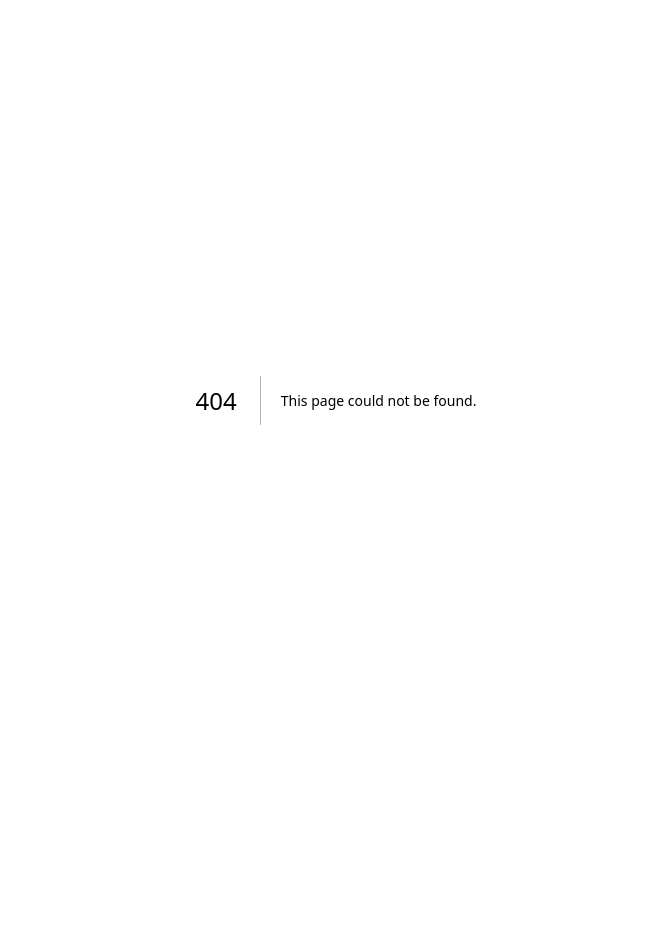
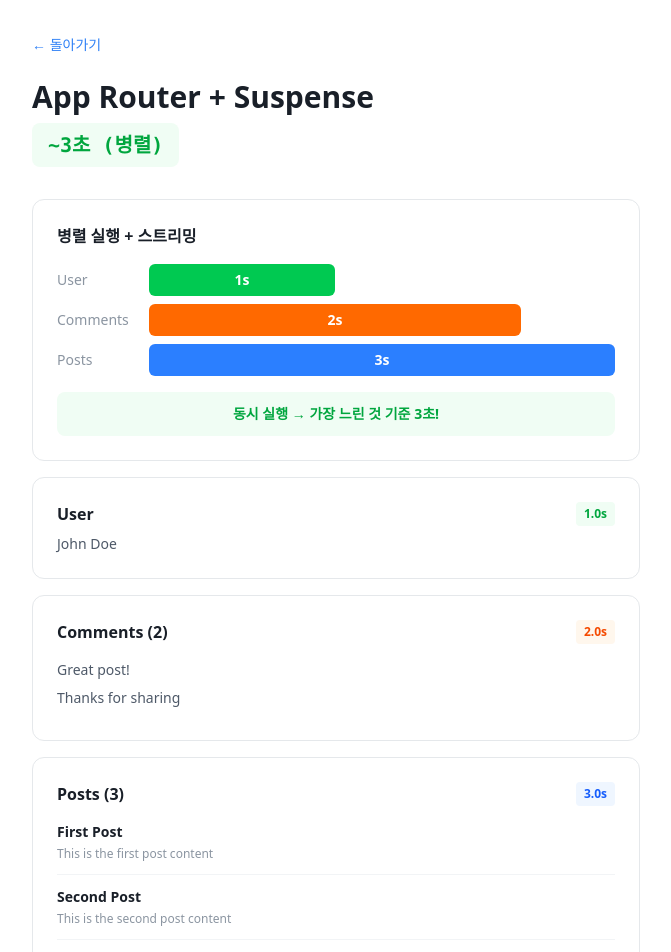
Before and after one commit to ho8ae/NEXTJS-SSR-COMPARISON, a Next.js app: page /app-router-suspense in a window 1280 px wide. Before the commit this address had no page. Shown: the top 952 px of the page, without its empty margins (304-975 px from the left). Before the commit the page ends 800 px from the top, so only its background shows below. Built offline with nearby package versions, Linux system fonts and the light colour scheme.

Commit message:
AppRouterSuspense 컴포넌트 추가 및 사용자, 게시물, 댓글 섹션 구현

```diff
--- /dev/null
+++ b/app/app-router-suspense/page.tsx
@@ -0,0 +1,147 @@
+// app/app-router-suspense/page.tsx
+import { Suspense } from 'react';
+import { fetchPosts, fetchComments, fetchUser } from '@/lib/api';
+import Link from 'next/link';
+
+async function UserSection() {
+  const user = await fetchUser();
+
+  return (
+    <div className="bg-white border border-[#E5E8EB] rounded-xl p-6">
+      <div className="flex justify-between items-center mb-2">
+        <div className="text-base font-semibold text-[#191F28]">User</div>
+        <div className="text-xs text-green-600 bg-green-50 px-2 py-1 rounded font-semibold">
+          {(user.loadTime / 1000).toFixed(1)}s
+        </div>
+      </div>
+      <div className="text-sm text-[#4E5968]">{user.name}</div>
+    </div>
+  );
+}
+
+async function PostsSection() {
+  const posts = await fetchPosts();
+
+  return (
+    <div className="bg-white border border-[#E5E8EB] rounded-xl p-6">
+      <div className="flex justify-between items-center mb-4">
+        <div className="text-base font-semibold text-[#191F28]">
+          Posts ({posts.length})
+        </div>
+        <div className="text-xs text-blue-600 bg-blue-50 px-2 py-1 rounded font-semibold">
+          {(posts[0]?.loadTime / 1000).toFixed(1)}s
+        </div>
+      </div>
+      {posts.map((post) => (
+        <div key={post.id} className="mb-3 pb-3 border-b border-[#F2F4F6]">
+          <div className="text-sm font-semibold mb-1 text-[#191F28]">
+            {post.title}
+          </div>
+          <div className="text-xs text-[#8B95A1]">{post.body}</div>
+        </div>
+      ))}
+    </div>
+  );
+}
+
+async function CommentsSection() {
+  const comments = await fetchComments();
+
+  return (
+    <div className="bg-white border border-[#E5E8EB] rounded-xl p-6">
+      <div className="flex justify-between items-center mb-4">
+        <div className="text-base font-semibold text-[#191F28]">
+          Comments ({comments.length})
+        </div>
+        <div className="text-xs text-orange-600 bg-orange-50 px-2 py-1 rounded font-semibold">
+          {(comments[0]?.loadTime / 1000).toFixed(1)}s
+        </div>
+      </div>
+      {comments.map((comment) => (
+        <div key={comment.id} className="mb-2 text-sm text-[#4E5968]">
+          {comment.text}
+        </div>
+      ))}
+    </div>
+  );
+}
+
+function LoadingSkeleton({ label }: { label: string }) {
+  return (
+    <div className="bg-white border border-[#E5E8EB] rounded-xl p-6">
+      <div className="text-base font-semibold text-[#8B95A1] mb-4">{label}</div>
+      <div className="h-10 bg-gradient-to-r from-[#F2F4F6] via-[#E5E8EB] to-[#F2F4F6] bg-[length:200%_100%] rounded-lg" />
+    </div>
+  );
+}
+
+export default function AppRouterSuspense() {
+  return (
+    <div className="p-8 max-w-2xl mx-auto font-sans">
+      <Link
+        href="/"
+        className="inline-block mb-6 text-[#3182F6] no-underline text-sm"
+      >
+        ← 돌아가기
+      </Link>
+
+      <div className="mb-8">
+        <h1 className="text-3xl font-bold mb-2 text-[#191F28]">
+          App Router + Suspense
+        </h1>
+        <div className="inline-block px-4 py-2 bg-green-50 rounded-lg text-xl font-bold text-green-600 font-mono">
+          ~3초 (병렬)
+        </div>
+      </div>
+
+      {/* 타임라인 */}
+      <div className="bg-white border border-[#E5E8EB] rounded-xl p-6 mb-4">
+        <div className="text-base font-semibold mb-4 text-[#191F28]">
+          병렬 실행 + 스트리밍
+        </div>
+
+        <div className="flex flex-col gap-2">
+          <div className="flex items-center gap-3">
+            <div className="min-w-[80px] text-sm text-[#8B95A1]">User</div>
+            <div className="w-1/3 h-8 bg-green-500 rounded-md flex items-center justify-center text-white text-sm font-semibold min-w-[60px]">
+              1s
+            </div>
+          </div>
+
+          <div className="flex items-center gap-3">
+            <div className="min-w-[80px] text-sm text-[#8B95A1]">Comments</div>
+            <div className="w-2/3 h-8 bg-orange-500 rounded-md flex items-center justify-center text-white text-sm font-semibold min-w-[60px]">
+              2s
+            </div>
+          </div>
+
+          <div className="flex items-center gap-3">
+            <div className="min-w-[80px] text-sm text-[#8B95A1]">Posts</div>
+            <div className="w-full h-8 bg-blue-500 rounded-md flex items-center justify-center text-white text-sm font-semibold min-w-[60px]">
+              3s
+            </div>
+          </div>
+        </div>
+
+        <div className="mt-4 p-3 bg-green-50 rounded-lg text-sm text-green-600 text-center font-semibold">
+          동시 실행 → 가장 느린 것 기준 3초!
+        </div>
+      </div>
+
+      {/* 데이터 섹션들 */}
+      <div className="flex flex-col gap-4">
+        <Suspense fallback={<LoadingSkeleton label="User" />}>
+          <UserSection />
+        </Suspense>
+
+        <Suspense fallback={<LoadingSkeleton label="Comments" />}>
+          <CommentsSection />
+        </Suspense>
+
+        <Suspense fallback={<LoadingSkeleton label="Posts" />}>
+          <PostsSection />
+        </Suspense>
+      </div>
+    </div>
+  );
+}
```
